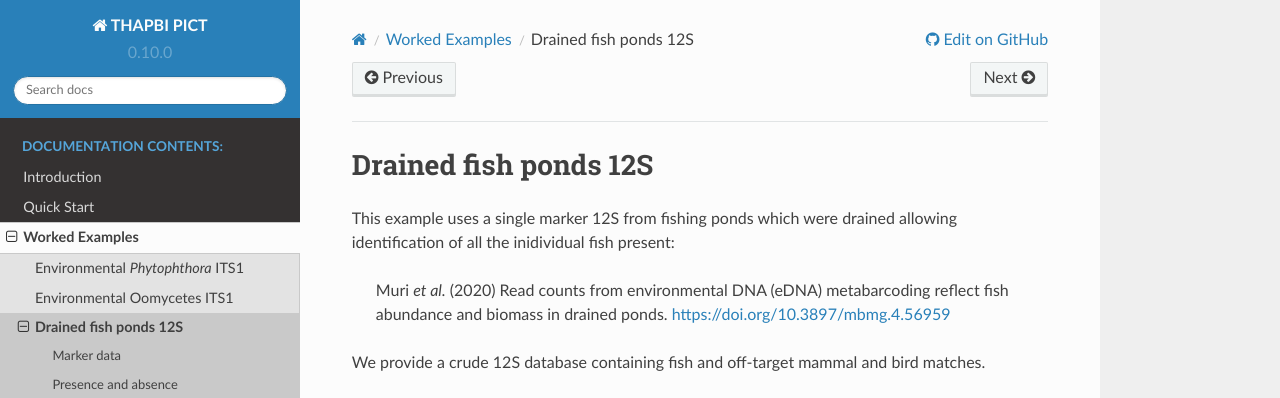
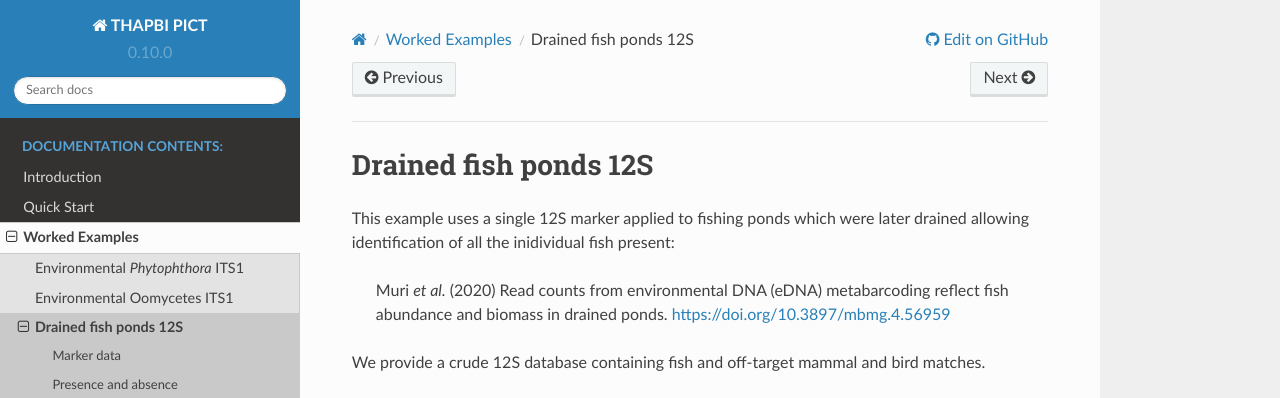
Before and after one commit to peterjc/thapbi-pict, a Sphinx documentation site: the page built from docs/examples/drained_ponds/index.rst, in a window 1280 px wide. Shown: the top 398 px of the page. Built offline with Sphinx 7.4.7 and the Read the Docs theme 2.0.0, drawn with Linux system fonts in a browser that asks for light colours; pages that are not in the unit, such as notebooks, are missing from menus.

Commit message:
Tweak drained_ponds example introduction
[ci skip]

```diff
--- a/docs/examples/drained_ponds/index.rst
+++ b/docs/examples/drained_ponds/index.rst
@@ -3,8 +3,8 @@
 Drained fish ponds 12S
 ======================
 
-This example uses a single marker 12S from fishing ponds which were drained
-allowing identification of all the inidividual fish present:
+This example uses a single 12S marker applied to fishing ponds which were
+later drained allowing identification of all the inidividual fish present:
 
     Muri *et al.* (2020) Read counts from environmental DNA (eDNA)
     metabarcoding reflect fish abundance and biomass in drained ponds.
```
